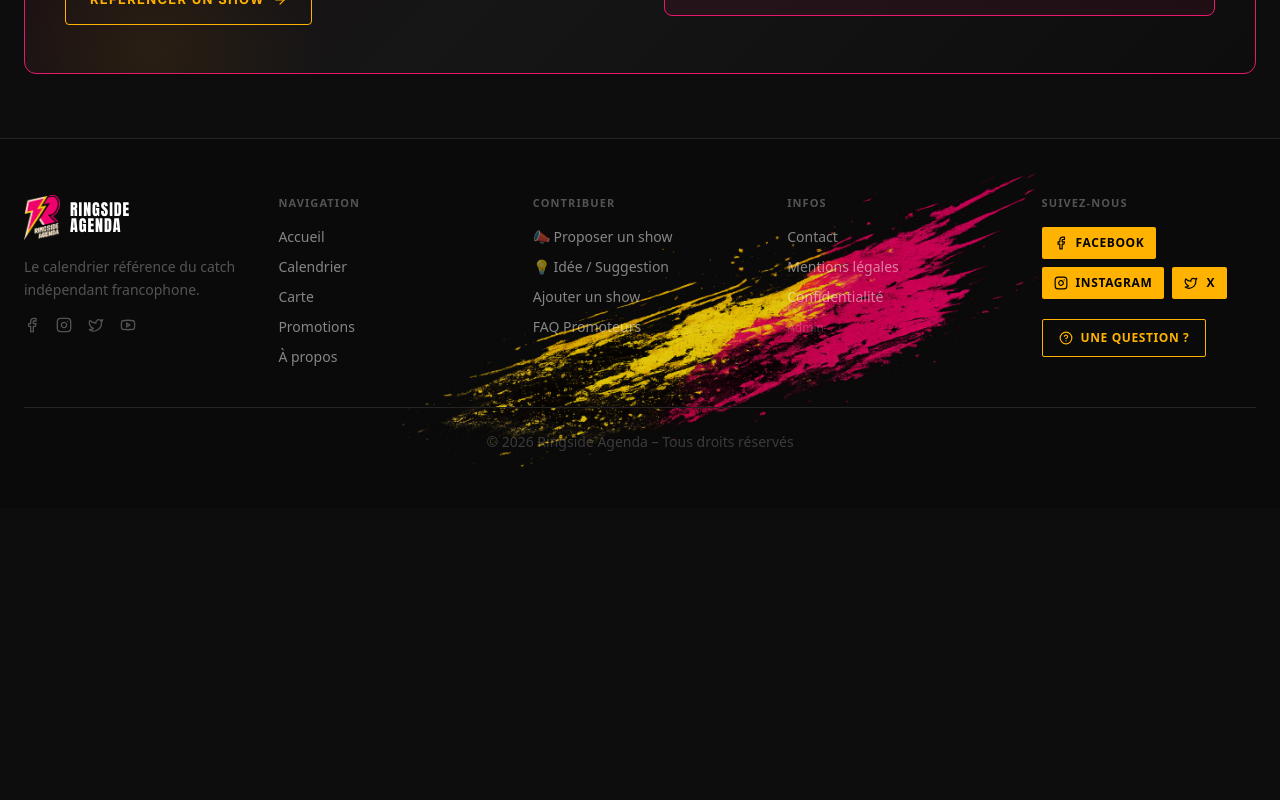
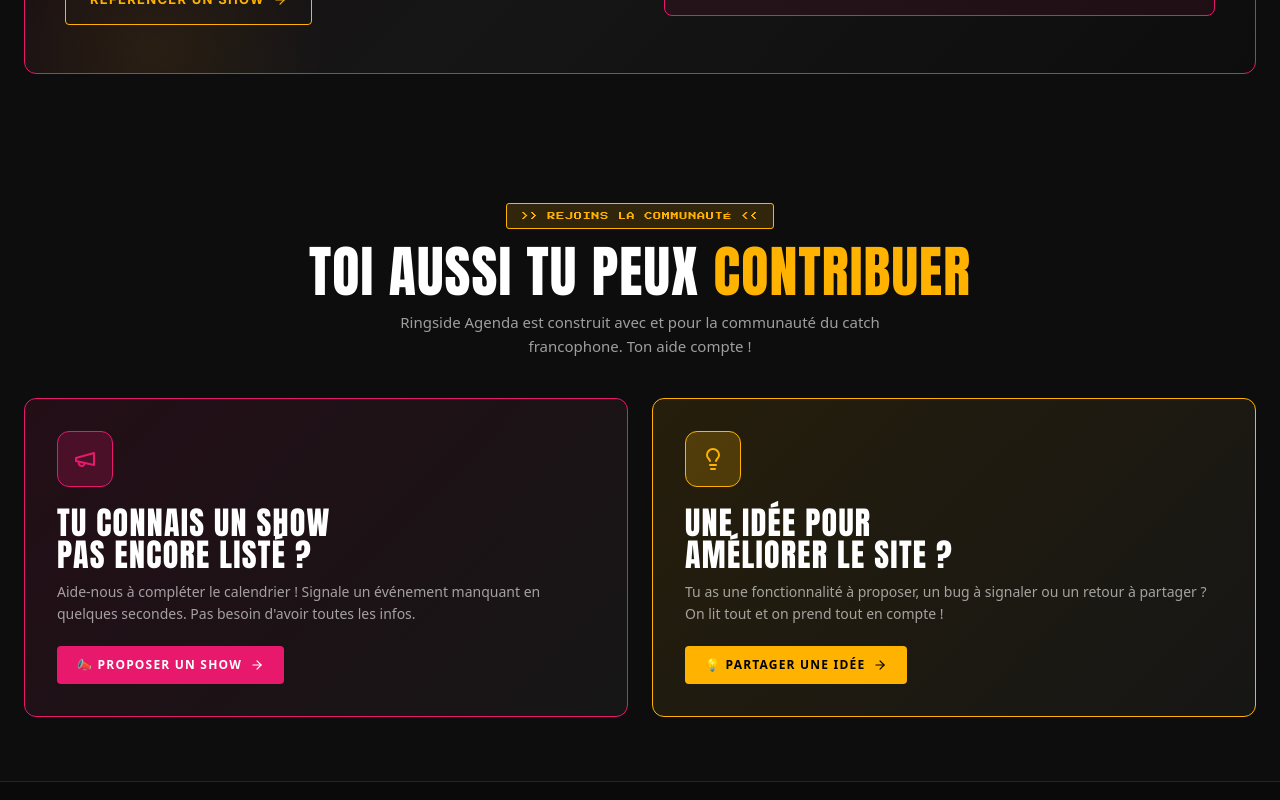
Before and after one commit to Midas507/ringside-agenda, a Next.js app: page / in a window 1280 px wide. Shown: the part 1900-2700 px from the top of the page. Before the commit the page ends 2408 px from the top, so only its background shows below. Built offline with nearby package versions, Linux system fonts and the light colour scheme; no server answers; the database is empty.

Commit message:
Ajout section Communauté sur la page d'accueil

```diff
--- a/app/page.tsx
+++ b/app/page.tsx
@@ -5,6 +5,7 @@
 import MapSection from "@/components/MapSection";
 import FederationsSection from "@/components/FederationsSection";
 import PromoteurSection from "@/components/PromoteurSection";
+import CommunauteSection from "@/components/CommunauteSection";
 import Footer from "@/components/Footer";
 
 export default function Home() {
@@ -19,6 +20,7 @@
       <MapSection />
       <FederationsSection />
       <PromoteurSection />
+      <CommunauteSection />
       <Footer />
     </main>
   );
--- /dev/null
+++ b/components/CommunauteSection.tsx
@@ -0,0 +1,202 @@
+import { Megaphone, Lightbulb, ArrowRight } from "lucide-react";
+
+export default function CommunauteSection() {
+  return (
+    <section className="max-w-7xl mx-auto px-6 py-16">
+      {/* Titre */}
+      <div style={{ textAlign: "center", marginBottom: "40px" }}>
+        <div style={{
+          display: "inline-flex",
+          alignItems: "center",
+          gap: "8px",
+          padding: "6px 14px",
+          background: "rgba(255,179,0,0.15)",
+          border: "1px solid #FFB300",
+          borderRadius: "3px",
+          marginBottom: "16px",
+        }}>
+          <span style={{
+            fontFamily: "var(--font-pixel)",
+            fontSize: "8px",
+            color: "#FFB300",
+            letterSpacing: "0.1em",
+          }}>
+            &gt;&gt; REJOINS LA COMMUNAUTÉ &lt;&lt;
+          </span>
+        </div>
+        <h2 style={{
+          fontFamily: "var(--font-bebas)",
+          fontSize: "56px",
+          color: "white",
+          textTransform: "uppercase",
+          lineHeight: 0.95,
+          letterSpacing: "0.02em",
+        }}>
+          TOI AUSSI TU PEUX <span style={{ color: "#FFB300" }}>CONTRIBUER</span>
+        </h2>
+        <p style={{
+          color: "rgba(255,255,255,0.6)",
+          fontSize: "15px",
+          lineHeight: 1.6,
+          maxWidth: "560px",
+          margin: "12px auto 0",
+        }}>
+          Ringside Agenda est construit avec et pour la communauté du catch francophone. Ton aide compte !
+        </p>
+      </div>
+
+      {/* 2 cartes */}
+      <div className="grid grid-cols-1 md:grid-cols-2 gap-6">
+        {/* Carte 1 : Proposer un show */}
+        <a
+          href="/proposer-un-show"
+          style={{
+            display: "block",
+            padding: "32px",
+            background: "linear-gradient(135deg, rgba(232,24,109,0.1) 0%, #161616 100%)",
+            border: "1px solid #E8186D",
+            borderRadius: "12px",
+            textDecoration: "none",
+            transition: "transform 0.2s, border-color 0.2s",
+            position: "relative",
+            overflow: "hidden",
+          }}
+          onMouseEnter={(e) => {
+            e.currentTarget.style.transform = "translateY(-3px)";
+            e.currentTarget.style.borderColor = "#FFB300";
+          }}
+          onMouseLeave={(e) => {
+            e.currentTarget.style.transform = "translateY(0)";
+            e.currentTarget.style.borderColor = "#E8186D";
+          }}
+        >
+          <div style={{
+            width: "56px",
+            height: "56px",
+            borderRadius: "12px",
+            background: "rgba(232,24,109,0.2)",
+            border: "1px solid #E8186D",
+            display: "flex",
+            alignItems: "center",
+            justifyContent: "center",
+            marginBottom: "20px",
+          }}>
+            <Megaphone size={24} style={{ color: "#E8186D" }} />
+          </div>
+
+          <h3 style={{
+            fontFamily: "var(--font-bebas)",
+            fontSize: "32px",
+            color: "white",
+            textTransform: "uppercase",
+            letterSpacing: "0.04em",
+            marginBottom: "10px",
+            lineHeight: 1,
+          }}>
+            Tu connais un show<br />pas encore listé ?
+          </h3>
+
+          <p style={{
+            color: "rgba(255,255,255,0.6)",
+            fontSize: "14px",
+            lineHeight: 1.6,
+            marginBottom: "20px",
+          }}>
+            Aide-nous à compléter le calendrier ! Signale un événement manquant en quelques secondes. Pas besoin d'avoir toutes les infos.
+          </p>
+
+          <div style={{
+            display: "inline-flex",
+            alignItems: "center",
+            gap: "8px",
+            background: "#E8186D",
+            color: "white",
+            padding: "10px 20px",
+            borderRadius: "4px",
+            fontSize: "12px",
+            fontWeight: "700",
+            letterSpacing: "0.1em",
+            textTransform: "uppercase",
+          }}>
+            📣 Proposer un show <ArrowRight size={14} />
+          </div>
+        </a>
+
+        {/* Carte 2 : Idée / Suggestion */}
+        <a
+          href="/suggestion"
+          style={{
+            display: "block",
+            padding: "32px",
+            background: "linear-gradient(135deg, rgba(255,179,0,0.1) 0%, #161616 100%)",
+            border: "1px solid #FFB300",
+            borderRadius: "12px",
+            textDecoration: "none",
+            transition: "transform 0.2s, border-color 0.2s",
+            position: "relative",
+            overflow: "hidden",
+          }}
+          onMouseEnter={(e) => {
+            e.currentTarget.style.transform = "translateY(-3px)";
+            e.currentTarget.style.borderColor = "#E8186D";
+          }}
+          onMouseLeave={(e) => {
+            e.currentTarget.style.transform = "translateY(0)";
+            e.currentTarget.style.borderColor = "#FFB300";
+          }}
+        >
+          <div style={{
+            width: "56px",
+            height: "56px",
+            borderRadius: "12px",
+            background: "rgba(255,179,0,0.2)",
+            border: "1px solid #FFB300",
+            display: "flex",
+            alignItems: "center",
+            justifyContent: "center",
+            marginBottom: "20px",
+          }}>
+            <Lightbulb size={24} style={{ color: "#FFB300" }} />
+          </div>
+
+          <h3 style={{
+            fontFamily: "var(--font-bebas)",
+            fontSize: "32px",
+            color: "white",
+            textTransform: "uppercase",
+            letterSpacing: "0.04em",
+            marginBottom: "10px",
+            lineHeight: 1,
+          }}>
+            Une idée pour<br />améliorer le site ?
+          </h3>
+
+          <p style={{
+            color: "rgba(255,255,255,0.6)",
+            fontSize: "14px",
+            lineHeight: 1.6,
+            marginBottom: "20px",
+          }}>
+            Tu as une fonctionnalité à proposer, un bug à signaler ou un retour à partager ? On lit tout et on prend tout en compte !
+          </p>
+
+          <div style={{
+            display: "inline-flex",
+            alignItems: "center",
+            gap: "8px",
+            background: "#FFB300",
+            color: "black",
+            padding: "10px 20px",
+            borderRadius: "4px",
+            fontSize: "12px",
+            fontWeight: "700",
+            letterSpacing: "0.1em",
+            textTransform: "uppercase",
+          }}>
+            💡 Partager une idée <ArrowRight size={14} />
+          </div>
+        </a>
+      </div>
+    </section>
+  );
+}
```
